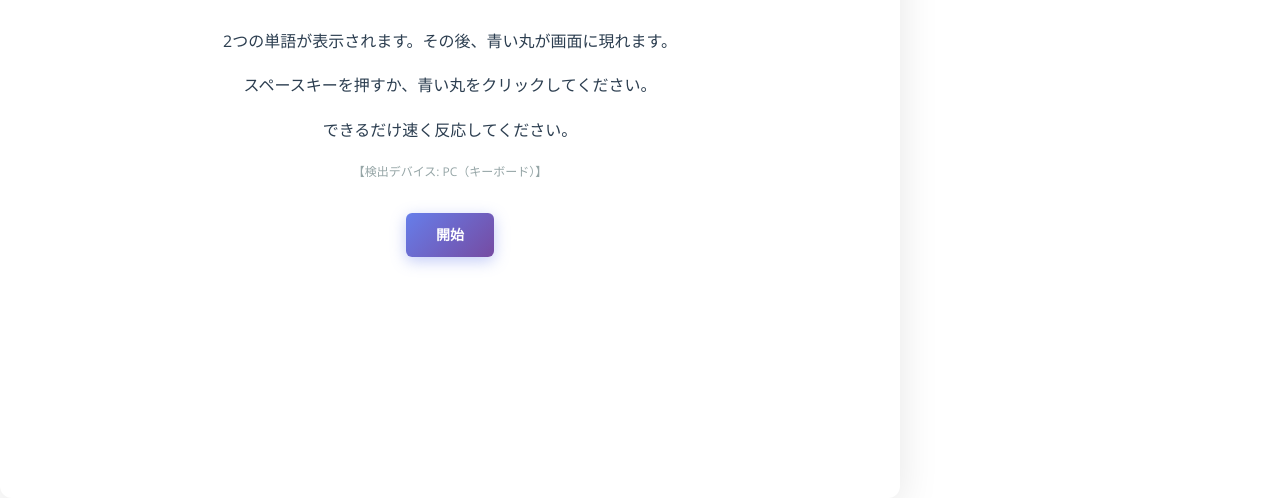
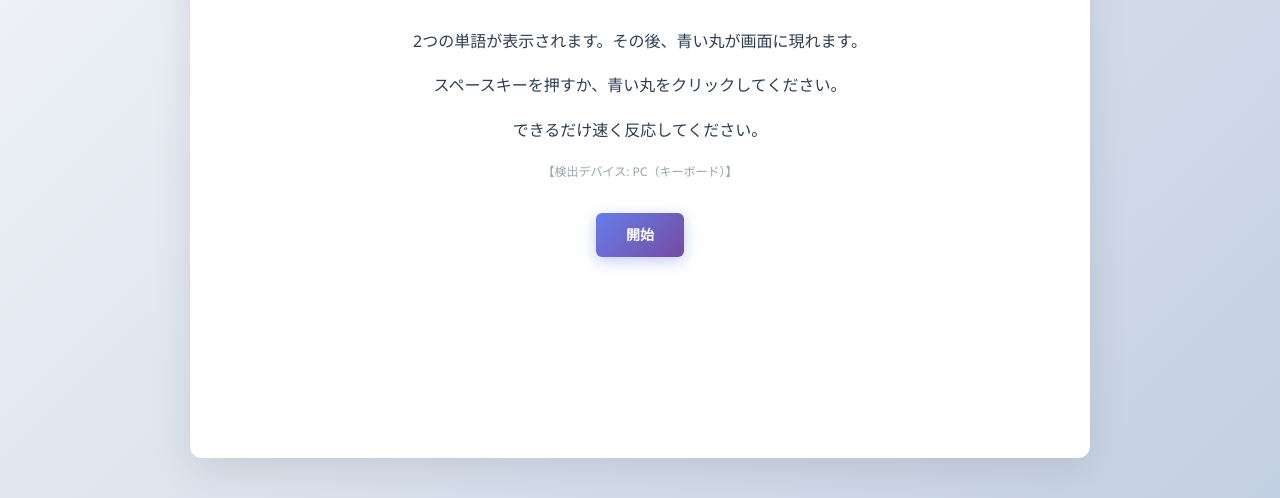
Before and after one commit to mshrymgc/epp_scales, a plain HTML site: page dot_probe.html in a window 1280 px wide. Shown: the part 302-800 px from the top of the page. Drawn offline with Linux system fonts and the light colour scheme.

Commit message:
fix: dot probe taskのスタイルを改善し、index.htmlのレイアウトを調整

```diff
--- a/dot_probe.html
+++ b/dot_probe.html
@@ -2,46 +2,55 @@
 <html lang="ja">
 <head>
     <meta charset="UTF-8">
-    <meta name="viewport" content="width=device-width, initial-scale=1.0">
+    <meta name="viewport" content="width=device-width, initial-scale=1.0, viewport-fit=cover">
     <title>ドットプローブ課題</title>
     <script src="./dist/jspsych.js"></script>
     <script src="./dist/plugin-html-button-response.js"></script>
     <script src="./dist/plugin-html-keyboard-response.js"></script>
     <link rel="stylesheet" href="./dist/jspsych.css">
     <style>
-        /* jsPsychのデフォルトスタイルをオーバーライド */
-        html, body {
-            width: 100% !important;
-            padding: 0 !important;
-            margin: 0 !important;
+        /* jsPsychのデフォルトスタイルを完全にオーバーライド */
+        * {
+            box-sizing: border-box;
         }
 
-        body {
-            background: linear-gradient(135deg, #f5f7fa 0%, #c3cfe2 100%);
+        html {
+            width: 100% !important;
+            height: 100%;
+            margin: 0 !important;
+            padding: 0 !important;
+        }
+
+        body.jspsych-display-element {
+            width: 100vw !important;
+            height: auto;
+            min-height: 100vh;
+            margin: 0 !important;
+            padding: 0 !important;
+            background: linear-gradient(135deg, #f5f7fa 0%, #c3cfe2 100%) !important;
             font-family: 'Segoe UI', Tahoma, Geneva, Verdana, sans-serif;
-            min-height: 100vh;
-            display: flex;
-            justify-content: center;
+            display: flex !important;
+            flex-direction: column !important;
+            justify-content: flex-start !important;
+            align-items: center !important;
         }
 
         #jspsych-target {
-            width: 100%;
-            display: flex;
-            justify-content: center;
-            align-items: flex-start;
-            padding: 20px;
-            box-sizing: border-box;
+            width: 100% !important;
+            display: flex !important;
+            justify-content: center !important;
+            align-items: flex-start !important;
+            padding: 20px !important;
         }
 
-        .jspsych-display-element {
+        .jspsych-display-element > * {
             background: white;
             padding: 40px;
             border-radius: 12px;
             box-shadow: 0 10px 40px rgba(0, 0, 0, 0.1);
             max-width: 900px;
-            width: 100%;
-            box-sizing: border-box;
-            margin: 40px auto;
+            width: calc(100% - 40px);
+            margin: 40px 20px;
         }
 
         .stimulus-container {
```
Also changed, not shown: index.html (+15 -6 lines).
